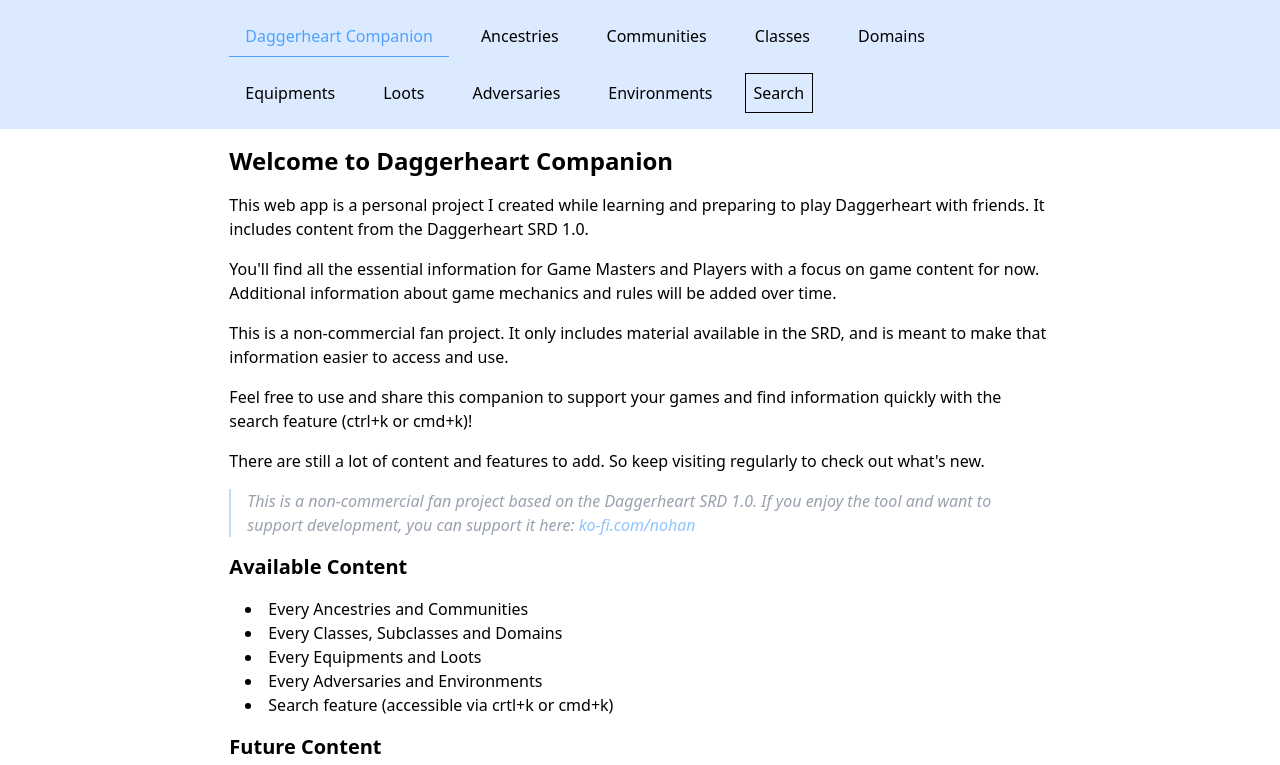
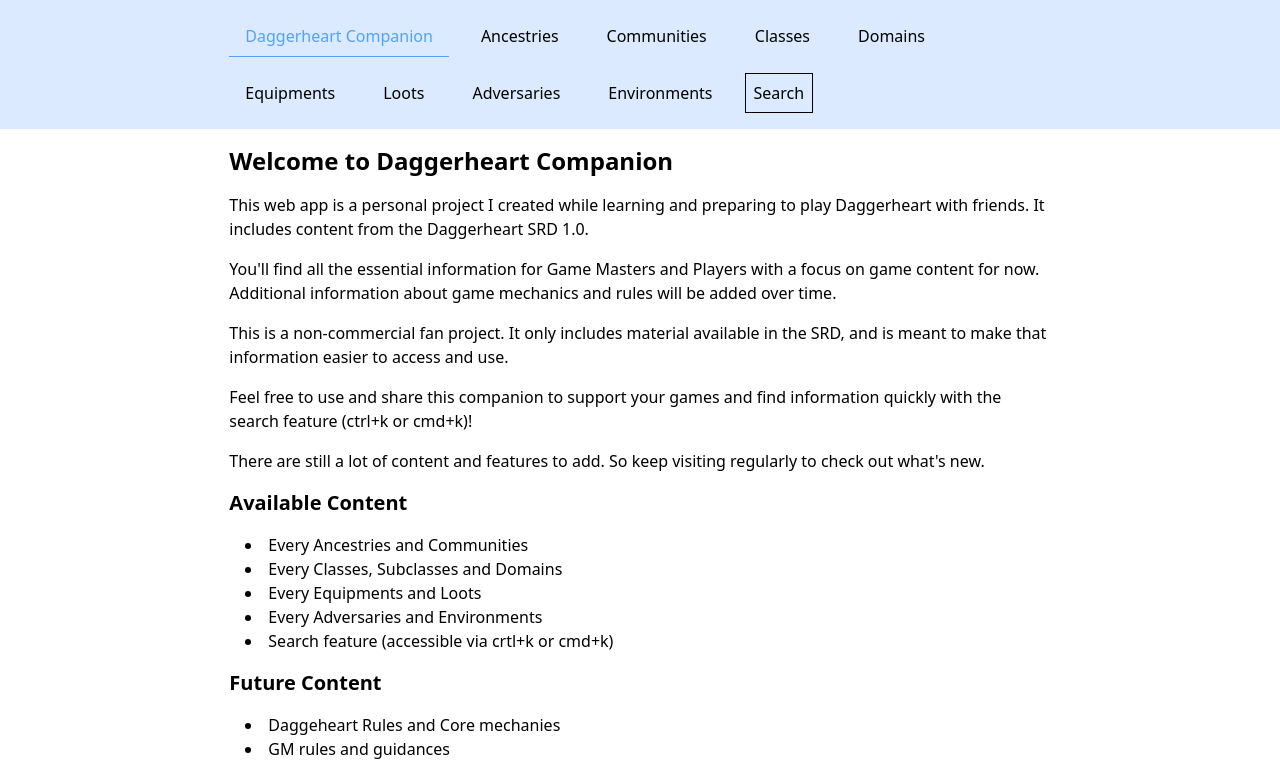
Before and after one commit to nohan-budry/daggerheartcompanion, a SvelteKit app: page / in a window 1280 px wide. Shown: the top 765 px of the page. Built offline with nearby package versions, Linux system fonts and the light colour scheme.

Commit message:
remove ko-fi link

```diff
--- a/src/routes/+page.svelte
+++ b/src/routes/+page.svelte
@@ -18,13 +18,6 @@
             feature (ctrl+k or cmd+k)!</p>
 
         <p>There are still a lot of content and features to add. So keep visiting regularly to check out what's new.</p>
-    </div>
-
-    <div class="mt-4">
-        <p class="border-l-2 border-l-blue-200 pl-4 italic text-gray-400">
-            This is a non-commercial fan project based on the Daggerheart SRD 1.0. If you enjoy the tool and want to
-            support development, you can support it here: <a class="text-blue-300" href="https://ko-fi.com/nohan" target="_blank">ko-fi.com/nohan</a>
-        </p>
     </div>
 
     <h2>Available Content</h2>
```
